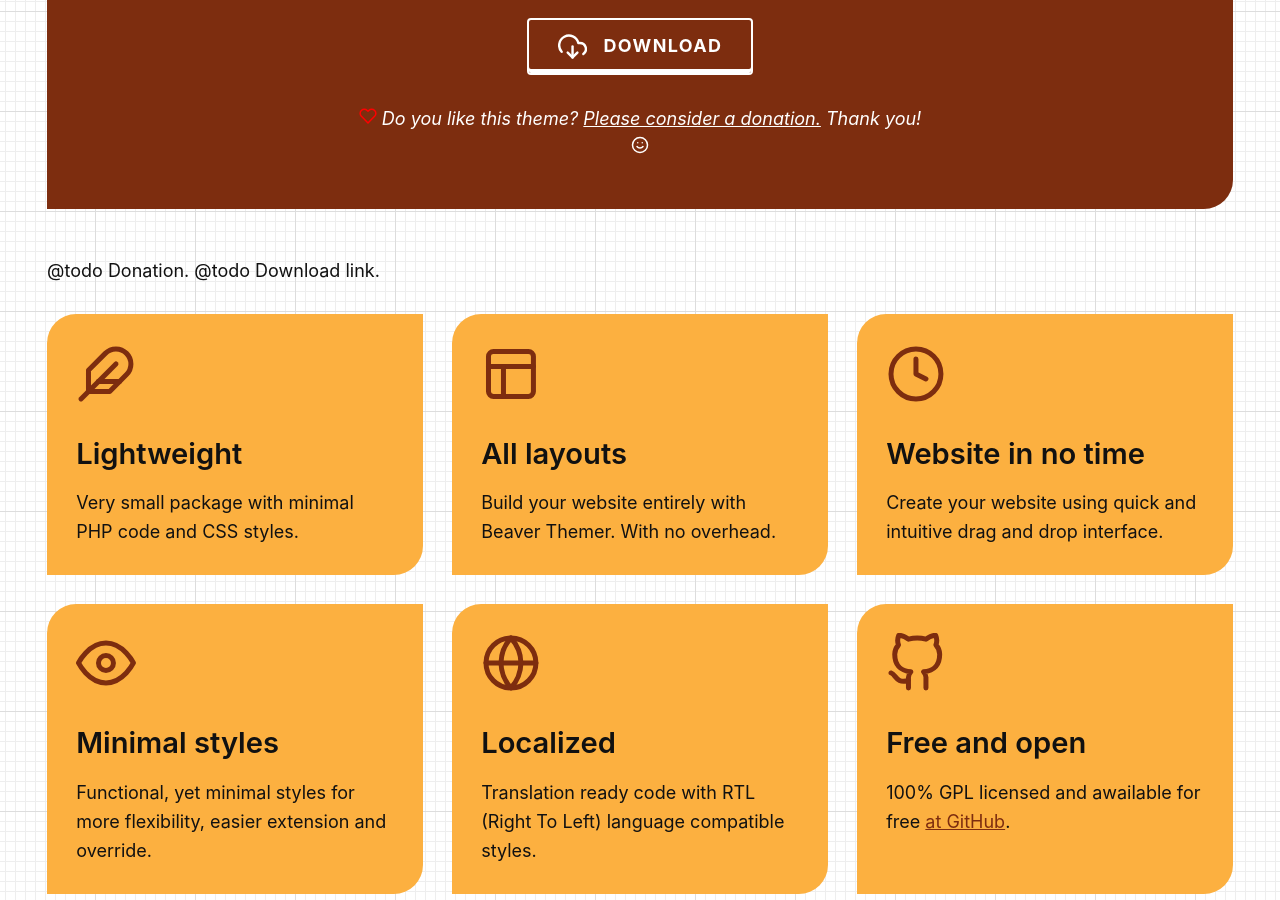
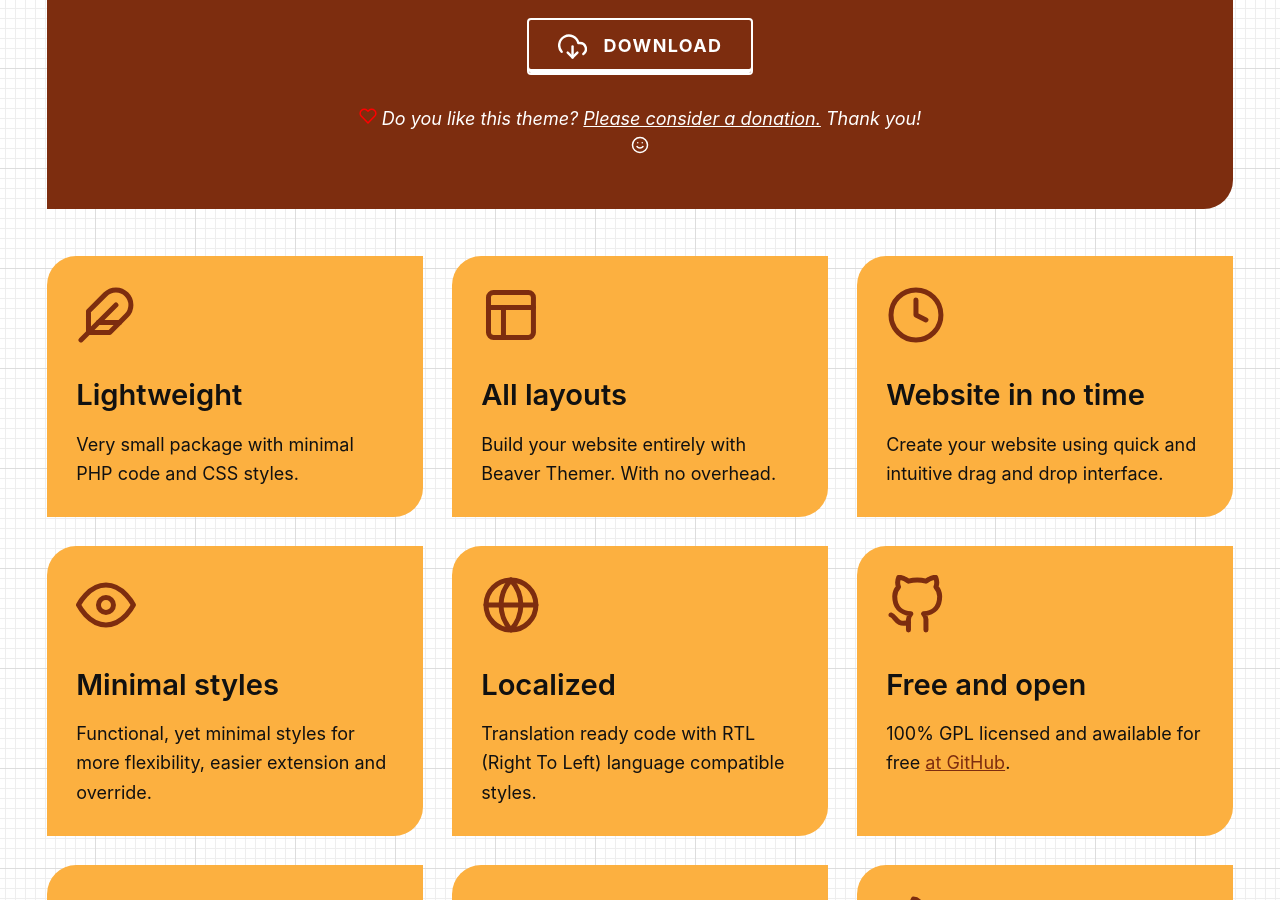
Before and after one commit to webmandesign/playground-for-beaver-themer, a Jekyll site: the page built from index.md, in a window 1280 px wide and 900 px high, scrolled down 948 px. Built offline with Jekyll 4.4.1, drawn with Linux system fonts in a browser that asks for light colours; some of the changed text lies outside the part shown.

Commit message:
* Updating info

```diff
--- a/_includes/section-download.html
+++ b/_includes/section-download.html
@@ -2,7 +2,7 @@
 	<div class="section-inner">
 		<h2>Get the theme now!</h2>
 		<p>Download the theme for free and start building your new WordPress website entirely in drag & drop interface today.</p>
-		<a href="download/playground-for-beaver-themer.zip" class="button">
+		<a href="@todo" class="button">
 			{% include svg/download-cloud.svg %}
 			Download<span class="screen-reader-text"> "Playground for Beaver Themer" WordPress theme</span>
 		</a>
@@ -15,9 +15,3 @@
 		</p>
 	</div>
 </section>
-
-
-
-
-@todo  Donation.
-@todo  Download link.
```
